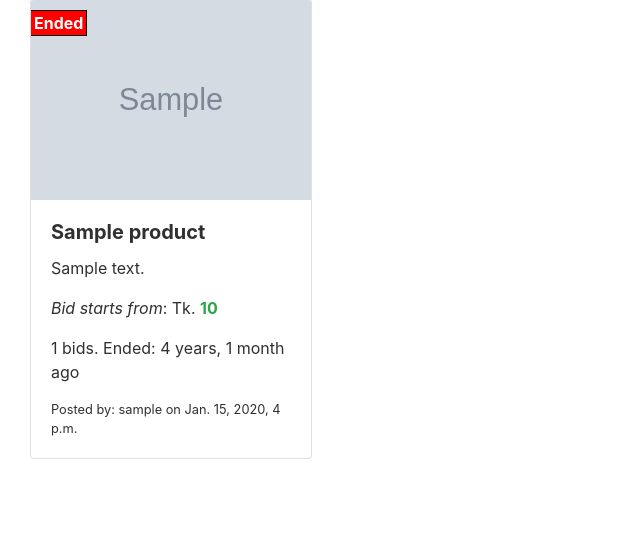
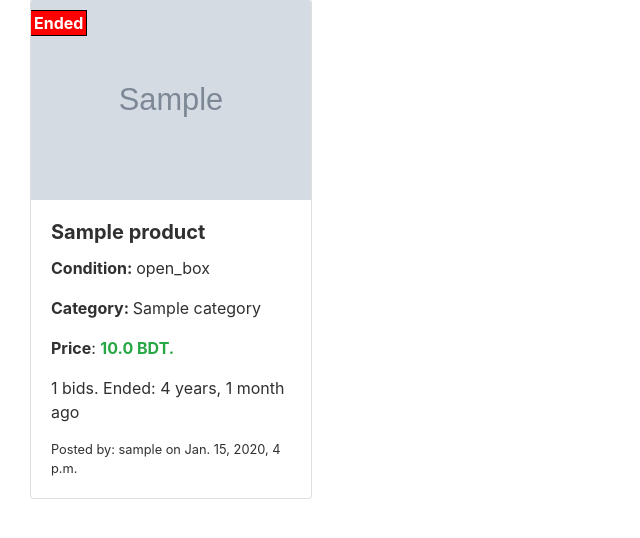
Before and after one commit to abijoy/abay, a Django app: page /dashboard/ in a window 1280 px wide. Shown: the part 197-735 px from the top of the page, without its empty margins (0-640 px from the left). Run offline with Django 3.2, Linux system fonts and the light colour scheme; tables that the repository leaves empty hold one stand-in row (values such as "Sample post"); grey boxes marked "Sample" are stand-in pictures; parts of the project's set-up code (start-up, migrations or seed data) failed here and were passed over; some libraries are stand-ins or nearby versions.

Commit message:
modified dashboard products card

```diff
--- a/app/templates/app/dashboard.html
+++ b/app/templates/app/dashboard.html
@@ -54,9 +54,17 @@
 
 				          <div class="card-body ">
 				            <h5 class="card-title"><b>{{ p }}</b></h5>
-							<!-- <p class="card-text">{{ p.auc_end_time }}</p> -->
-				            <p class="card-text">{{ p.description  }}</p>
-				            <p class="card-text"><i>Bid starts from</i>: Tk. <span class="text-success"><b>{{ p.min_bid_price|floatformat  }}</b></span></p>
+							<p class="card-text"><b>Condition: </b> {{ p.condition }}</p>
+				            <p class="card-text"> <b>Category: </b> {{ p.category  }}</p>
+				            <p class="card-text"><b>Price</b>: <span class="text-success"><b>
+
+								{% if p.auctions.all %}
+									{{ p.auctions.first.amount|floatformat:1  }}
+								{% else %}
+									{{ p.min_bid_price|floatformat:1}}
+								{% endif %}
+								BDT.
+								</b></span></p>
 							{% if p.is_bid_running %}
 								<p class="card-text">{{ p.auctions.all.count }} bids. Time left: {{p.auc_end_time | naturaltime}}</p>
 							{% else %}
```
